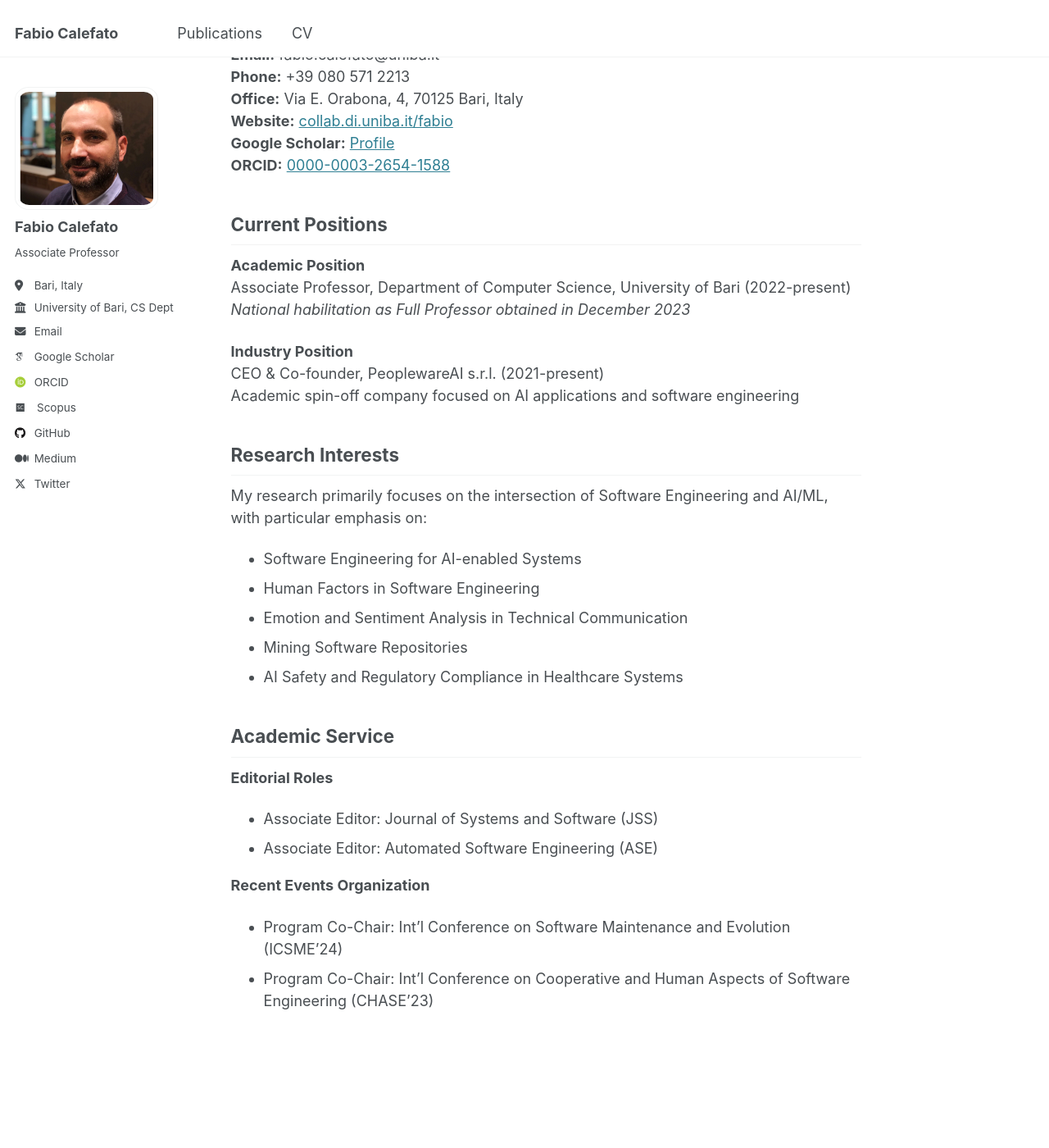
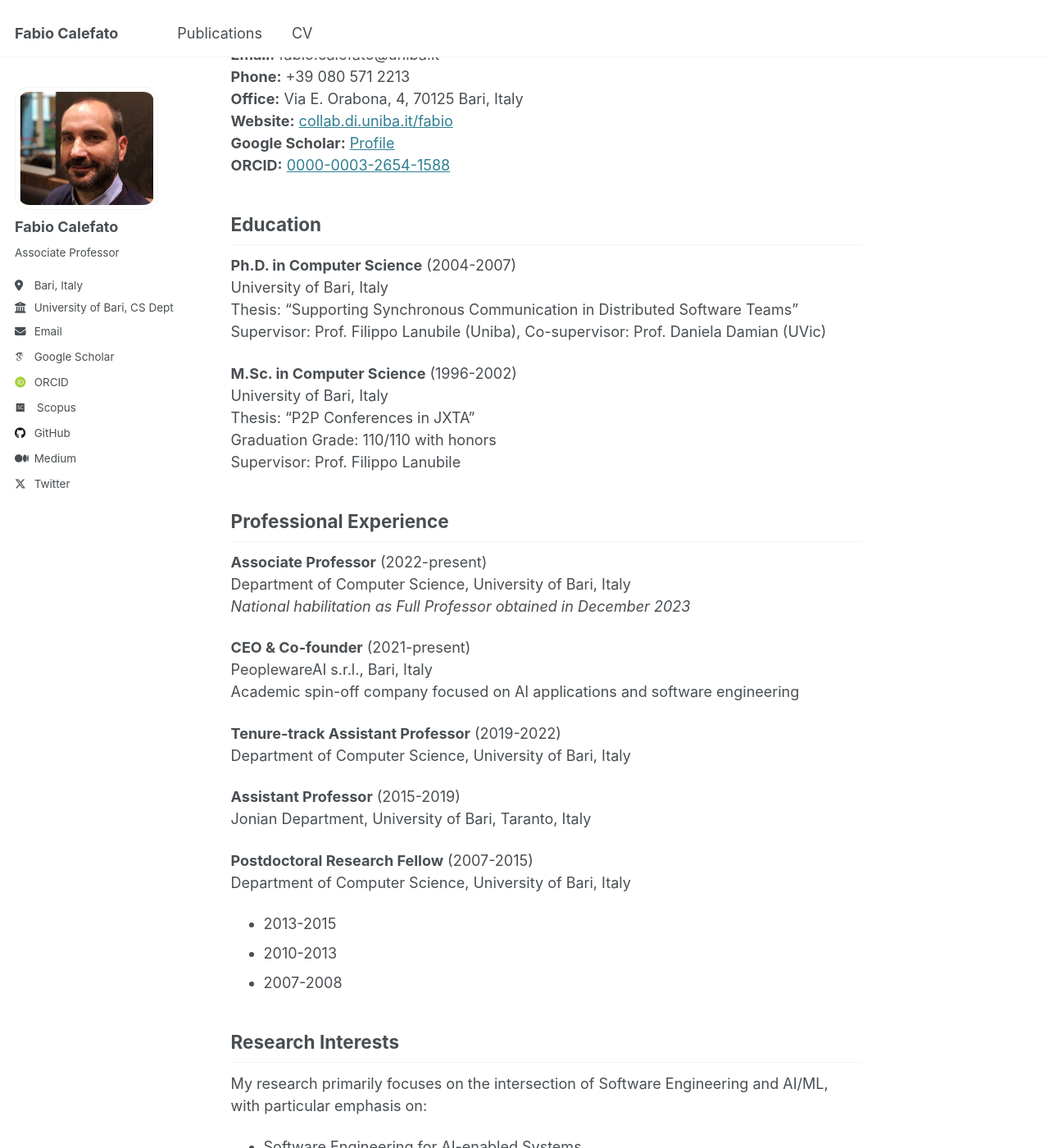
Before and after one commit to bateman/bateman.github.io, a Jekyll site: the page built from _pages/about.md, in a window 1280 px wide and 1400 px high, scrolled down 299 px. Shown: the whole window at 82% size. Built offline with Jekyll 4.4.1, drawn with Linux system fonts in a browser that asks for light colours; some web fonts are replaced.

Commit message:
Update About page to include detailed education and professional experience

```diff
--- a/_pages/about.md
+++ b/_pages/about.md
@@ -20,15 +20,41 @@ Bari, Italy
 **Google Scholar:** [Profile](https://scholar.google.com/citations?user=SCHOLAR_ID)
 **ORCID:** [0000-0003-2654-1588](https://orcid.org/0000-0003-2654-1588)
 
-## Current Positions
+## Education
 
-**Academic Position**
-Associate Professor, Department of Computer Science, University of Bari (2022-present)
+**Ph.D. in Computer Science** (2004-2007)
+University of Bari, Italy
+Thesis: "Supporting Synchronous Communication in Distributed Software Teams"
+Supervisor: Prof. Filippo Lanubile (Uniba),
+Co-supervisor: Prof. Daniela Damian (UVic)
+
+**M.Sc. in Computer Science** (1996-2002)
+University of Bari, Italy
+Thesis: "P2P Conferences in JXTA"
+Graduation Grade: 110/110 with honors
+Supervisor: Prof. Filippo Lanubile
+
+## Professional Experience
+
+**Associate Professor** (2022-present)
+Department of Computer Science, University of Bari, Italy
 *National habilitation as Full Professor obtained in December 2023*
 
-**Industry Position**
-CEO & Co-founder, PeoplewareAI s.r.l. (2021-present)
+**CEO & Co-founder** (2021-present)
+PeoplewareAI s.r.l., Bari, Italy
 Academic spin-off company focused on AI applications and software engineering
+
+**Tenure-track Assistant Professor** (2019-2022)
+Department of Computer Science, University of Bari, Italy
+
+**Assistant Professor** (2015-2019)
+Jonian Department, University of Bari, Taranto, Italy
+
+**Postdoctoral Research Fellow** (2007-2015)
+Department of Computer Science, University of Bari, Italy
+- 2013-2015
+- 2010-2013
+- 2007-2008
 
 ## Research Interests
 
```
